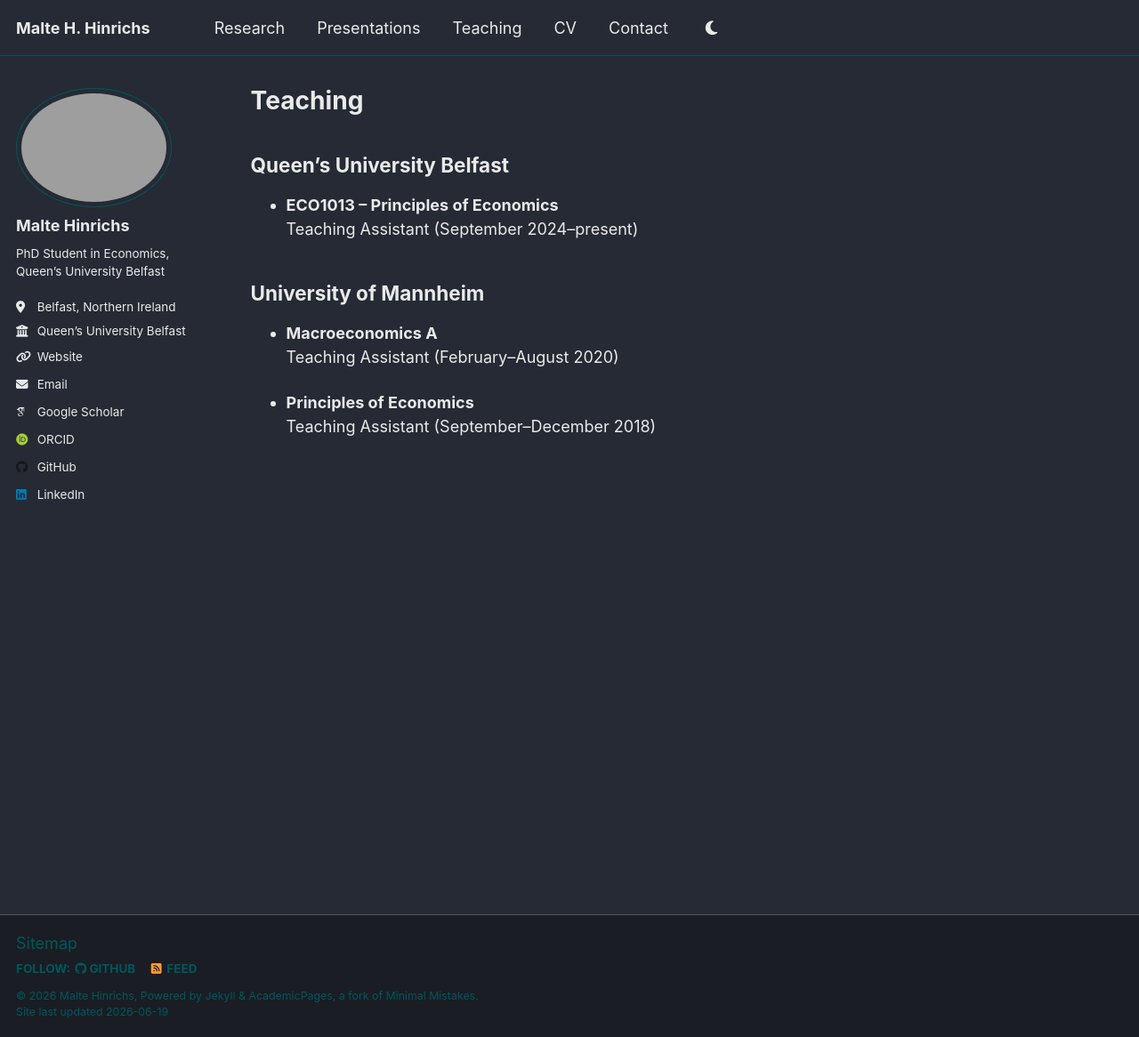
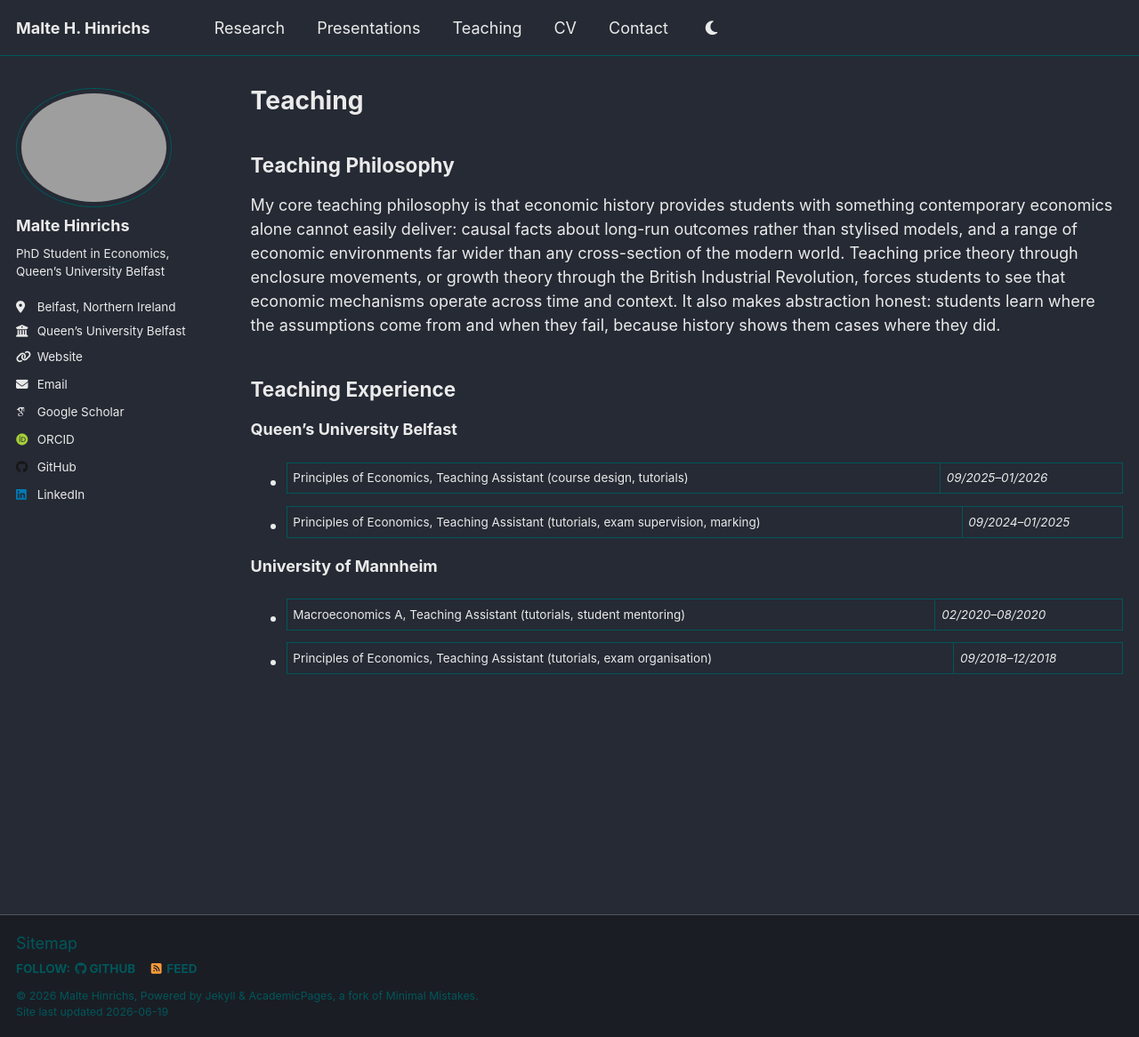
Before and after one commit to maltehhinrichs/maltehhinrichs.github.io, a Jekyll site: the page built from _pages/teaching.md, in a window 1280 px wide and 1166 px high. Shown: the whole window at 89% size. Built offline with Jekyll 4.4.1, drawn with Linux system fonts in a browser that asks for light colours; some web fonts are replaced; a script that is not in the unit is left out.

Commit message:
Update teaching page with philosophy and detailed experience

```diff
--- a/_pages/teaching.md
+++ b/_pages/teaching.md
@@ -5,15 +5,16 @@ permalink: /teaching/
 author_profile: true
 ---
 
-## Queen's University Belfast
+## Teaching Philosophy
 
-- **ECO1013 -- Principles of Economics**
-Teaching Assistant (September 2024--present)
+My core teaching philosophy is that economic history provides students with something contemporary economics alone cannot easily deliver: causal facts about long-run outcomes rather than stylised models, and a range of economic environments far wider than any cross-section of the modern world. Teaching price theory through enclosure movements, or growth theory through the British Industrial Revolution, forces students to see that economic mechanisms operate across time and context. It also makes abstraction honest: students learn where the assumptions come from and when they fail, because history shows them cases where they did.
 
-## University of Mannheim
+## Teaching Experience
 
-- **Macroeconomics A**
-Teaching Assistant (February--August 2020)
+**Queen's University Belfast**
+* Principles of Economics, Teaching Assistant (course design, tutorials) | *09/2025–01/2026*
+* Principles of Economics, Teaching Assistant (tutorials, exam supervision, marking) | *09/2024–01/2025*
 
-- **Principles of Economics**
-Teaching Assistant (September--December 2018)
+**University of Mannheim**
+* Macroeconomics A, Teaching Assistant (tutorials, student mentoring) | *02/2020–08/2020*
+* Principles of Economics, Teaching Assistant (tutorials, exam organisation) | *09/2018–12/2018*
```
